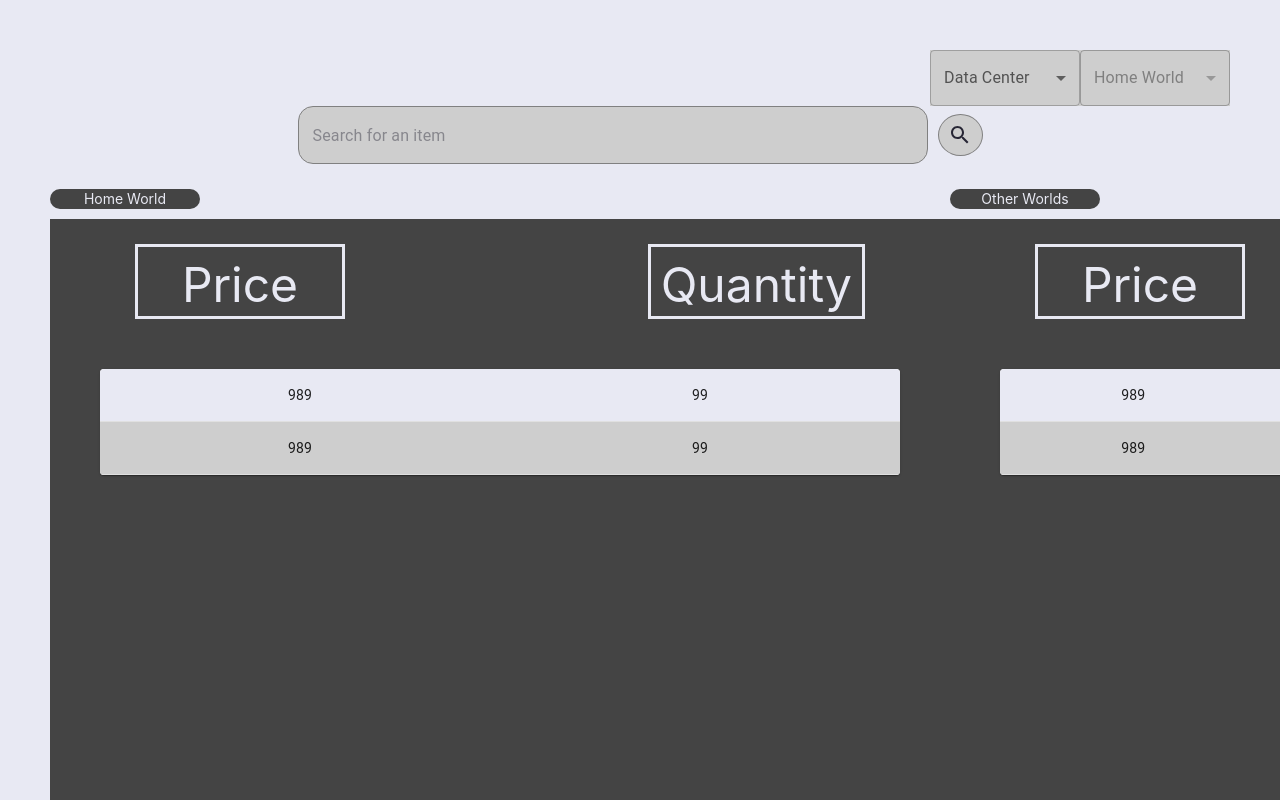
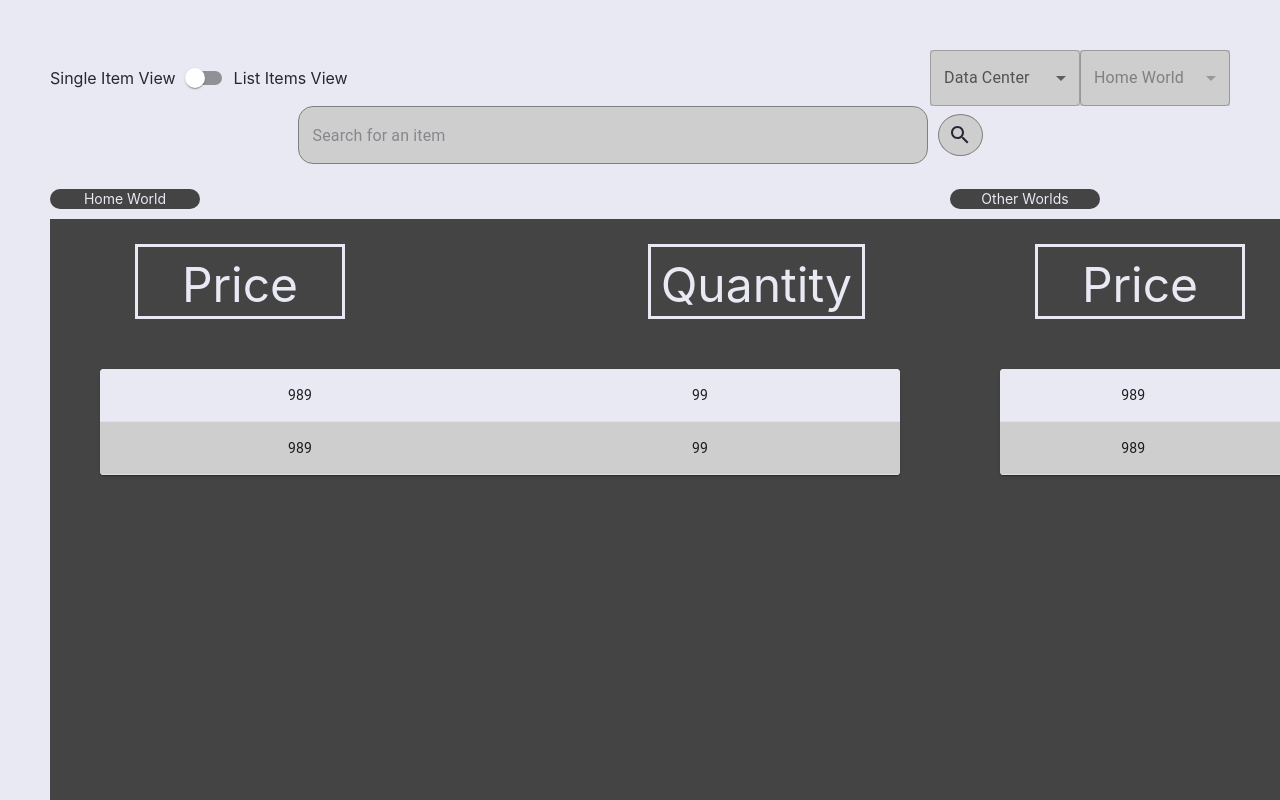
Before and after one commit to eazimmer/marketboard, a React (Create React App) app: page / in a window 1280 px wide. Shown: the top 800 px of the page. Built offline with nearby package versions, Linux system fonts and the light colour scheme.

Commit message:
Add view toggle

```diff
--- a/src/App.css
+++ b/src/App.css
@@ -37,6 +37,12 @@
   }
 }
 
+.centered {
+  display: flex;
+  align-items: center;
+  justify-content: center;
+}
+
 #content-container {
   margin-top: 25px;
 }
@@ -61,3 +67,7 @@
 .flex {
   display: flex;
 }
+
+#view-toggle {
+  margin-right: auto;
+}
--- a/src/App.tsx
+++ b/src/App.tsx
@@ -9,6 +9,7 @@ import {
   MenuItem,
   Select,
   SelectChangeEvent,
+  Switch,
 } from "@mui/material";
 import SearchIcon from "@mui/icons-material/Search";
 import TextField from "@mui/material/TextField";
@@ -33,6 +34,7 @@ function App() {
   const [availableWorlds, setAvailableWorlds] = useState<WORLDS_ENUM[]>(
     getWorldsForDataCenter()
   );
+  const [multiView, setMultiView] = useState(false);
 
   // Allow for search bar submission via enter press
   function handleKeyDown(event: React.KeyboardEvent<HTMLInputElement>) {
@@ -89,7 +91,14 @@ function App() {
   return (
     <>
       <div id="top-nav">
-        <div className="flex">
+        <div id="view-toggle" className="centered">
+          <h3>Single Item View</h3>
+          <Switch
+            checked={multiView}
+            onChange={(e) => setMultiView(e.target.checked)}
+          />
+          <h3>List Items View</h3>
+        </div>
         <div className="dropdown-button flex">
           <FormControl sx={{ minWidth: 150 }}>
             <InputLabel id="data-center-select-helper-label">
@@ -131,7 +140,6 @@ function App() {
               ))}
             </Select>
           </FormControl>
-          </div>
         </div>
       </div>
       <div id="search-container">
```
Lines whose indentation alone changed are shown as unchanged.
